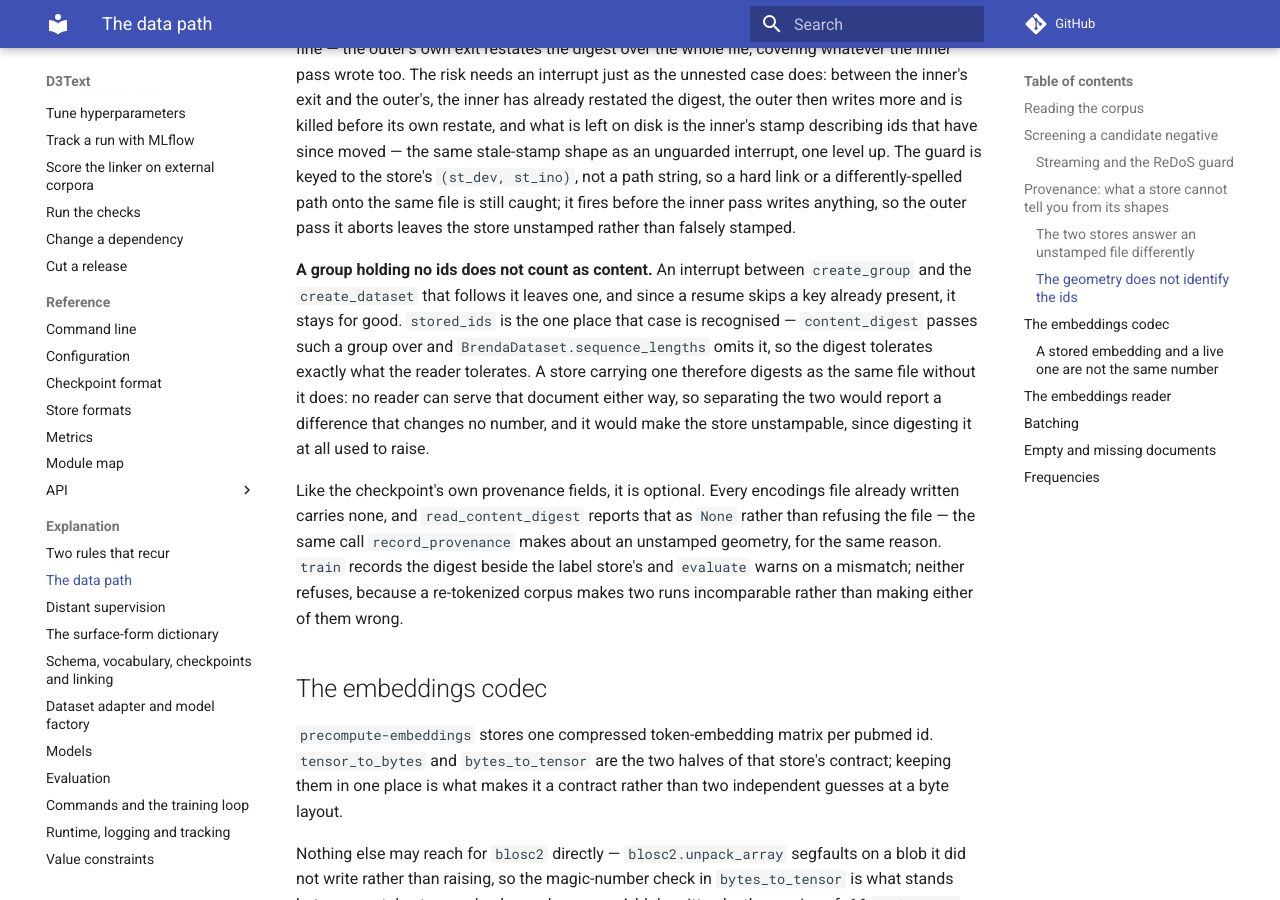
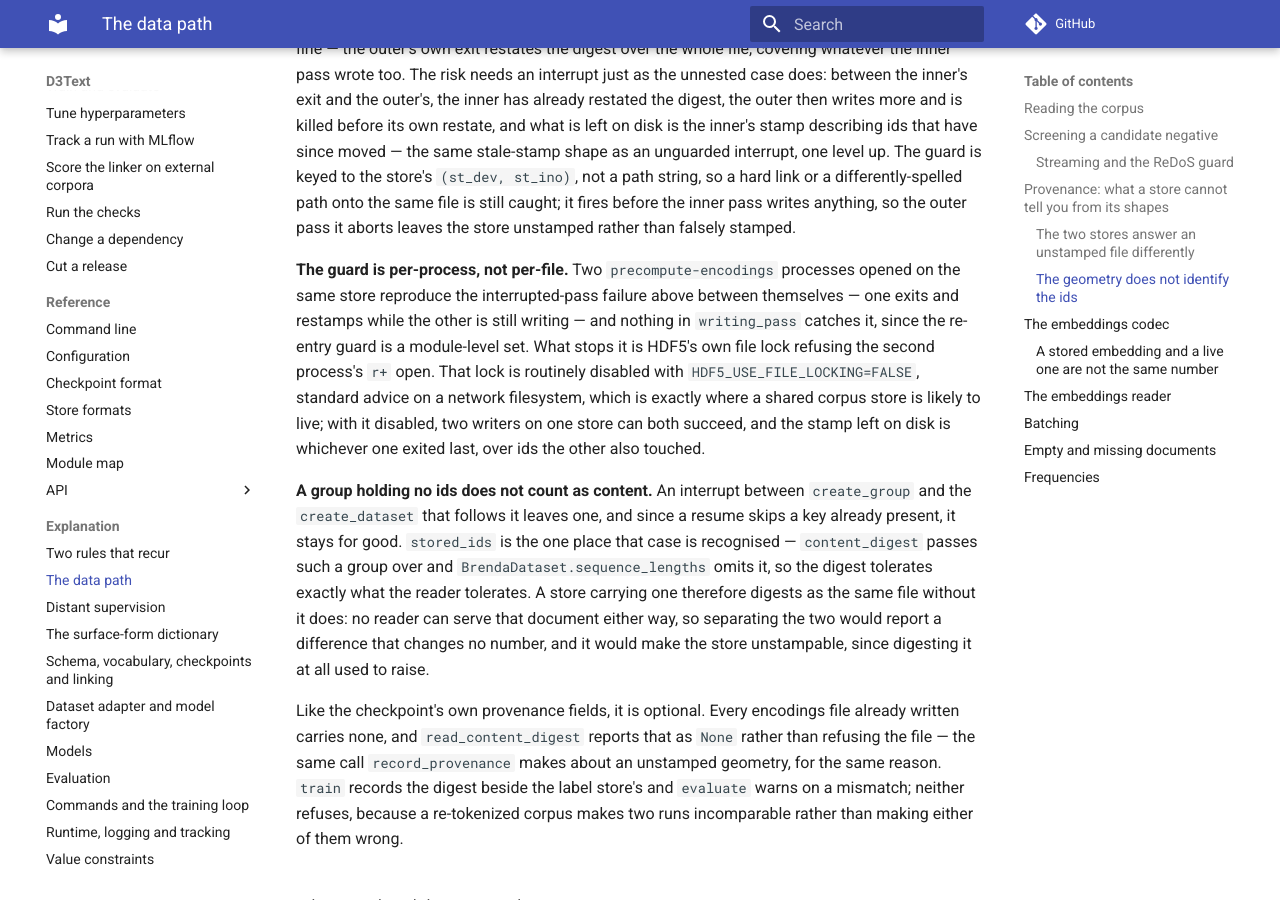
Before and after one commit to manuquadros/d3text, an MkDocs documentation site: the page built from docs/explanation/data.md, in a window 1280 px wide and 900 px high, scrolled down 6231 px. Built offline with MkDocs 1.6.1 and Material for MkDocs 9.7.7, drawn with Linux system fonts in a browser that asks for light colours; comment, search, counter and statistics services are not loaded.

Commit message:
docs: note HDF5 file locking backs the digest cross-process guard
writing_pass's re-entry guard is per-process; the only thing stopping
two concurrent precompute-encodings processes from racing the same
mismatched-stamp failure is HDF5's own r+ file lock, which
HDF5_USE_FILE_LOCKING=FALSE (routine on network filesystems) disables.

```diff
--- a/docs/explanation/data.md
+++ b/docs/explanation/data.md
@@ -300,6 +300,17 @@ differently-spelled path onto the same file is still caught; it fires before
 the inner pass writes anything, so the outer pass it aborts leaves the store
 unstamped rather than falsely stamped.
 
+**The guard is per-process, not per-file.** Two `precompute-encodings`
+processes opened on the same store reproduce the interrupted-pass failure
+above between themselves — one exits and restamps while the other is still
+writing — and nothing in `writing_pass` catches it, since the re-entry guard
+is a module-level set. What stops it is HDF5's own file lock refusing the
+second process's `r+` open. That lock is routinely disabled with
+`HDF5_USE_FILE_LOCKING=FALSE`, standard advice on a network filesystem, which
+is exactly where a shared corpus store is likely to live; with it disabled,
+two writers on one store can both succeed, and the stamp left on disk is
+whichever one exited last, over ids the other also touched.
+
 **A group holding no ids does not count as content.** An interrupt between
 `create_group` and the `create_dataset` that follows it leaves one, and since a
 resume skips a key already present, it stays for good. `stored_ids` is the one
```
